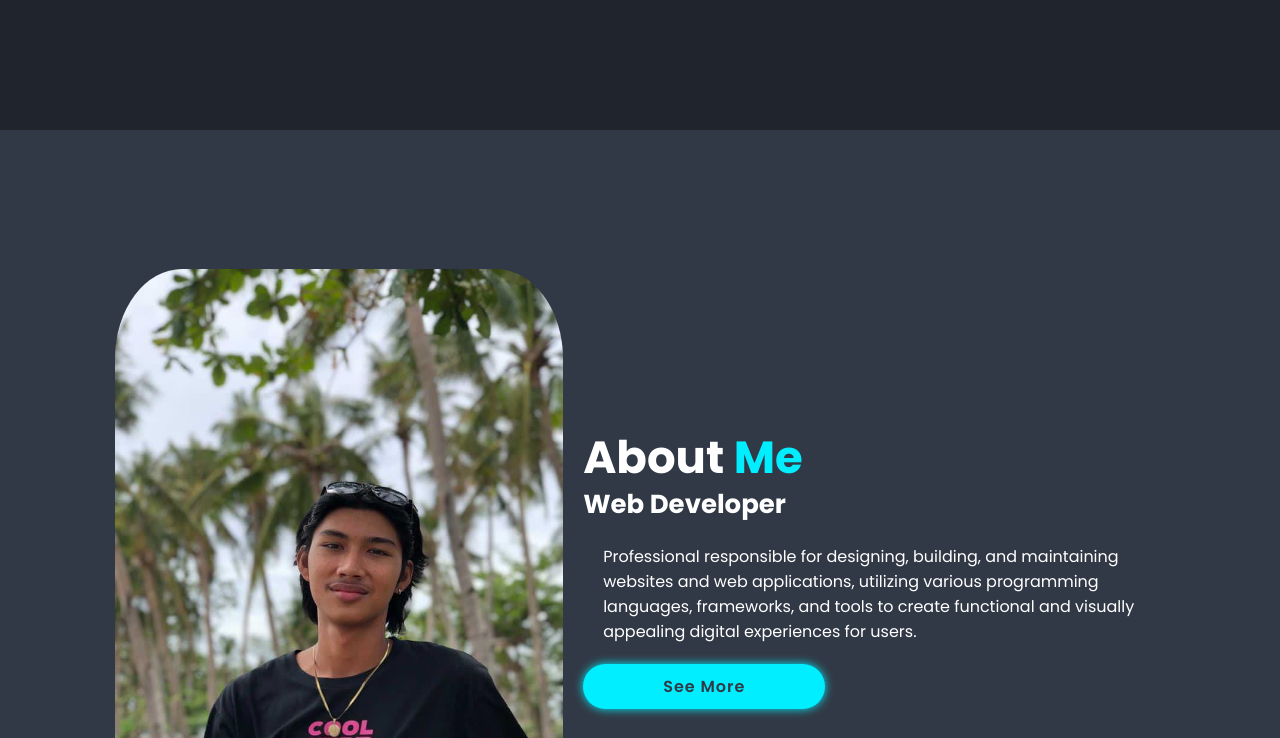
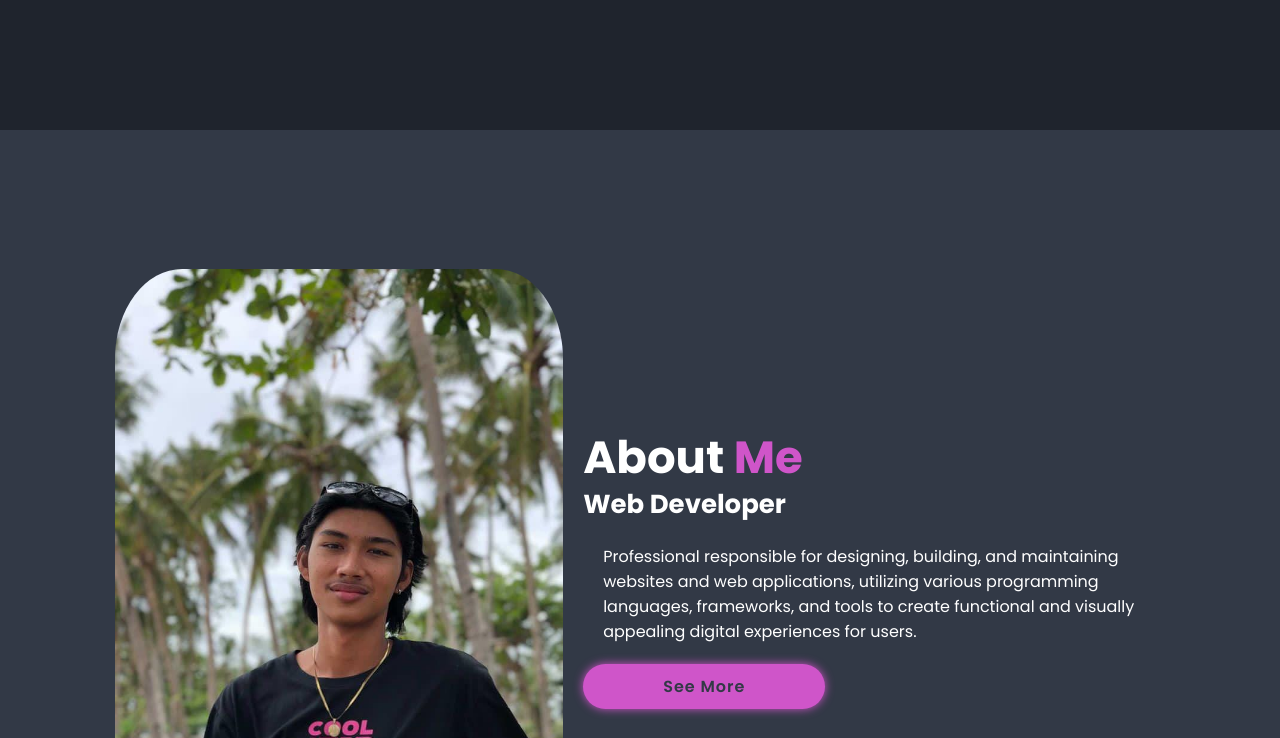
Before and after one commit to arjay516/PORTFOLIO, a plain HTML site: page index.html in a window 1280 px wide. Shown: the part 670-1408 px from the top of the page. Drawn offline with nearby package versions, Linux system fonts and the light colour scheme; a script that the page names is missing.

Commit message:
ALL FIXED

```diff
--- a/assets/css/style.css
+++ b/assets/css/style.css
@@ -15,7 +15,7 @@
     --bg-color: #1f242d;
     --second--bg-color: #323946;
     --text-color: #fff;
-    --main-color: #0ef;
+    --main-color: rgb(207, 85, 201);
 }
 
 html {
```
